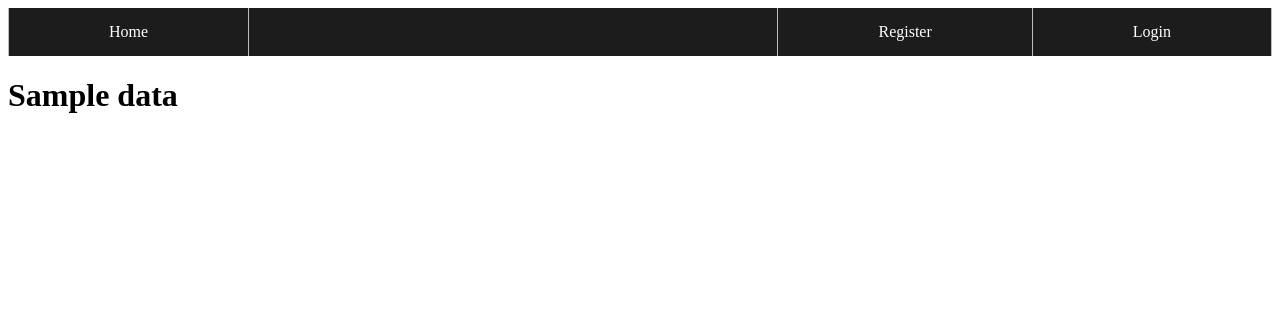
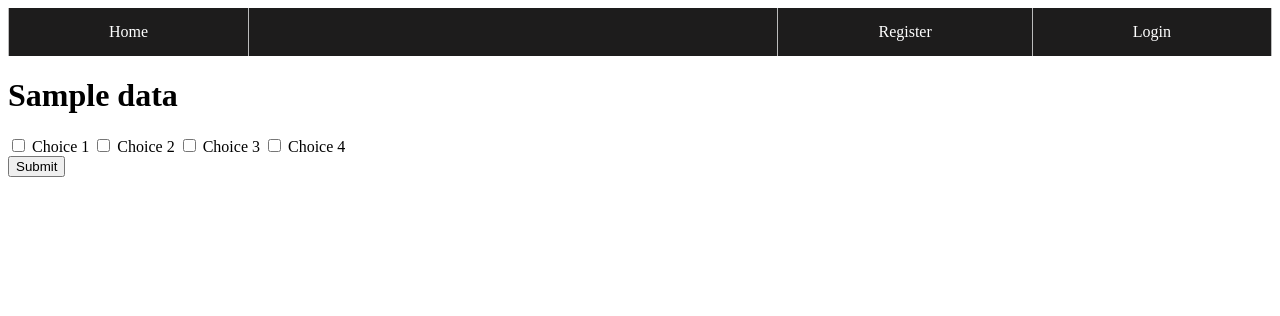
Before and after one commit to ShaneWD/quiz-app, a Django app: template QUIZ_APP/main/templates/main/detail_view.html in a window 1280 px wide. Shown: the top 316 px of the page. Run offline with Django 3.2, Linux system fonts and the light colour scheme; the template is opened without the code that fills it: most values are stand-ins (such as "Sample title", 1, 10 or a date in 2020); some web fonts are replaced.

Commit message:
setting up checkboxes

```diff
--- a/QUIZ_APP/main/templates/main/detail_view.html
+++ b/QUIZ_APP/main/templates/main/detail_view.html
@@ -5,4 +5,22 @@
         <h1>{{data}}</h1>
     {% endfor %}
 </div>
+<form>
+    <div>
+        <input type="checkbox" id="choice_1" name="choice_1" value="choice_1">
+        <label for="choice_1">Choice 1</label>
+
+        <input type="checkbox" id="choice_2" name="choice_2" value="choice_2">
+        <label for="choice_2">Choice 2</label>
+
+        <input type="checkbox" id="choice_3" name="choice_3" value="choice_3">
+        <label for="choice_3">Choice 3</label>
+
+        <input type="checkbox" id="choice_4" name="choice_4" value="choice_4">
+        <label for="choice_4">Choice 4</label>
+    </div>
+    <div>
+        <button type="submit">Submit</button>
+    </div>
+</form>
 {% endblock context %}
```
